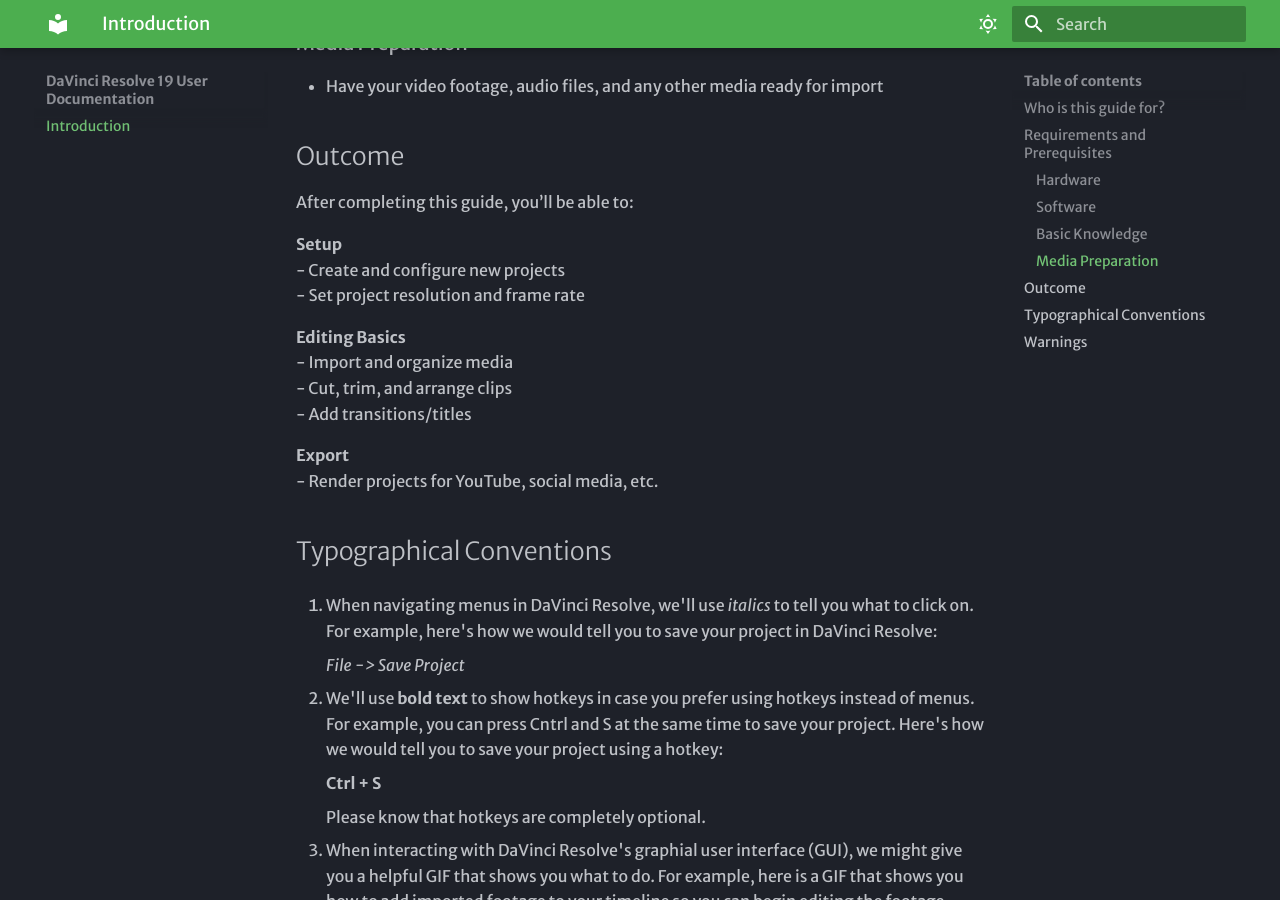
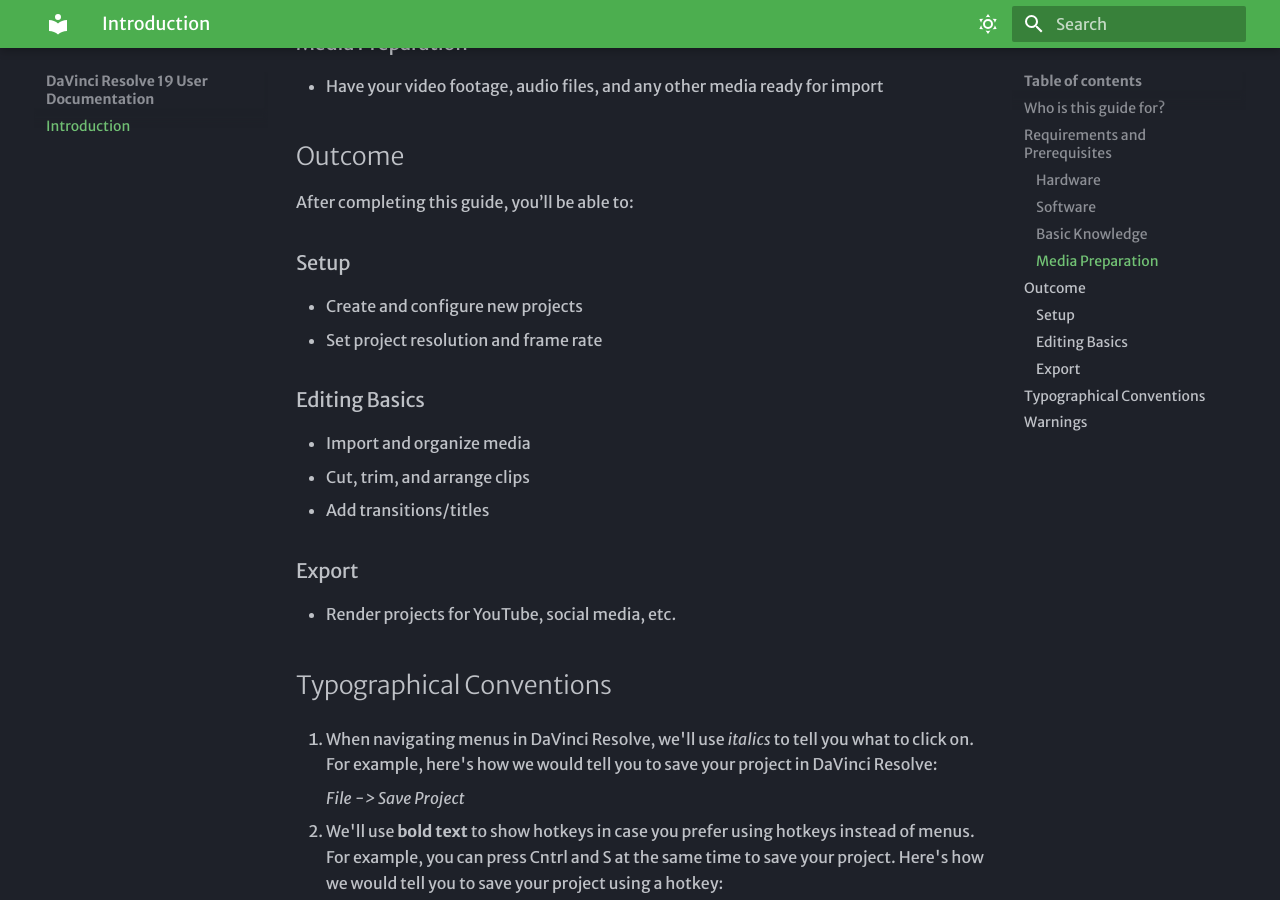
Before and after one commit to gurmehak-tuli/Documentation-COMM2216, an MkDocs documentation site: the page built from docs/index.md, in a window 1280 px wide and 900 px high, scrolled down 1094 px. Built offline with MkDocs 1.6.1 and Material for MkDocs 9.7.7, drawn with Linux system fonts in a browser that asks for light colours; some web fonts are replaced.

Commit message:
Fix bullet points

```diff
--- a/docs/index.md
+++ b/docs/index.md
@@ -4,12 +4,10 @@
 
 ## Who is this guide for?
 
-
 This guide is designed for beginners who are new to DaVinci Resolve or video editing in general. Whether you're a content creator, a student, or someone looking to explore professional video editing, this guide will help you get started with the basics of DaVinci Resolve.
 
 
 ## Requirements and Prerequisites
-
 
 ### Hardware
 - A computer with a multi-core processor (Intel or AMD)
@@ -34,22 +32,21 @@
 
 ## Outcome
 
-
 After completing this guide, you’ll be able to:
 
 
-**Setup**
+### Setup
 - Create and configure new projects
 - Set project resolution and frame rate
 
 
-**Editing Basics**
+### Editing Basics
 - Import and organize media
 - Cut, trim, and arrange clips
 - Add transitions/titles
 
 
-**Export**
+### Export
 - Render projects for YouTube, social media, etc.
 
 ## Typographical Conventions
```
